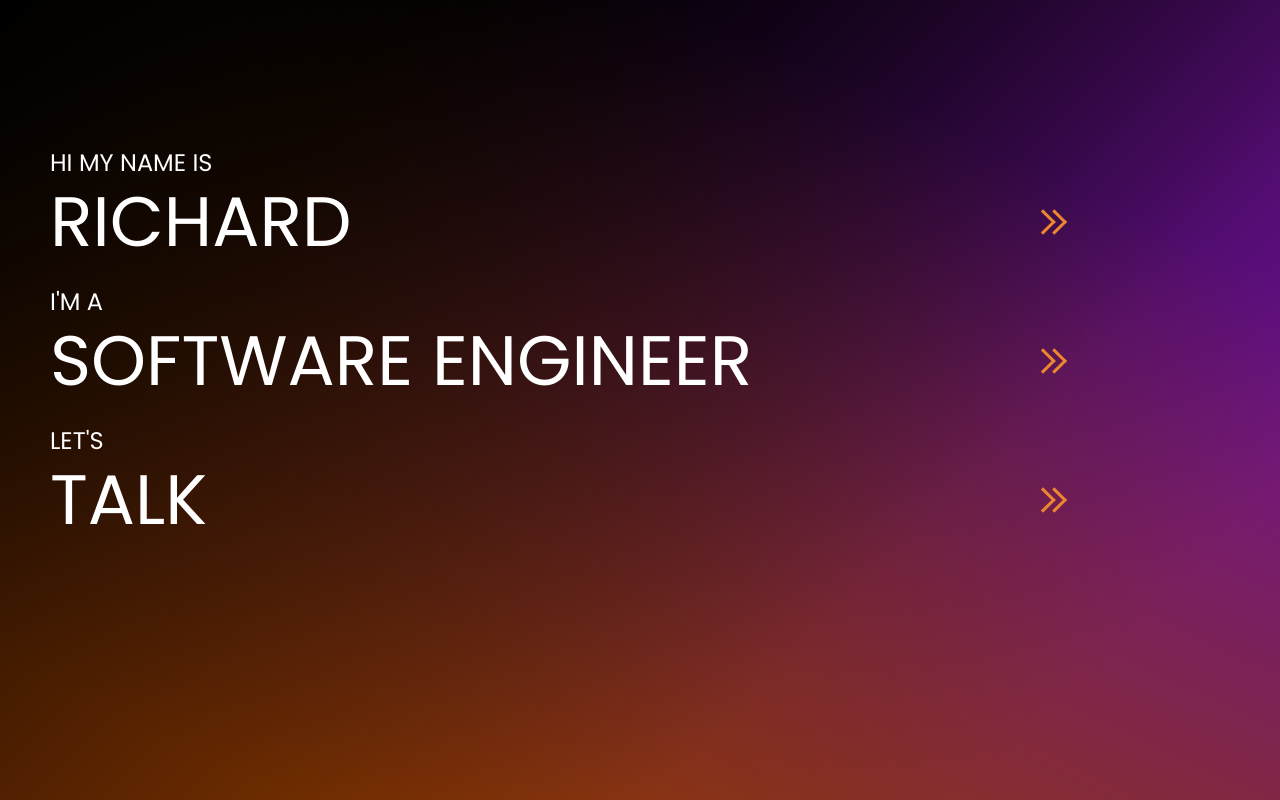
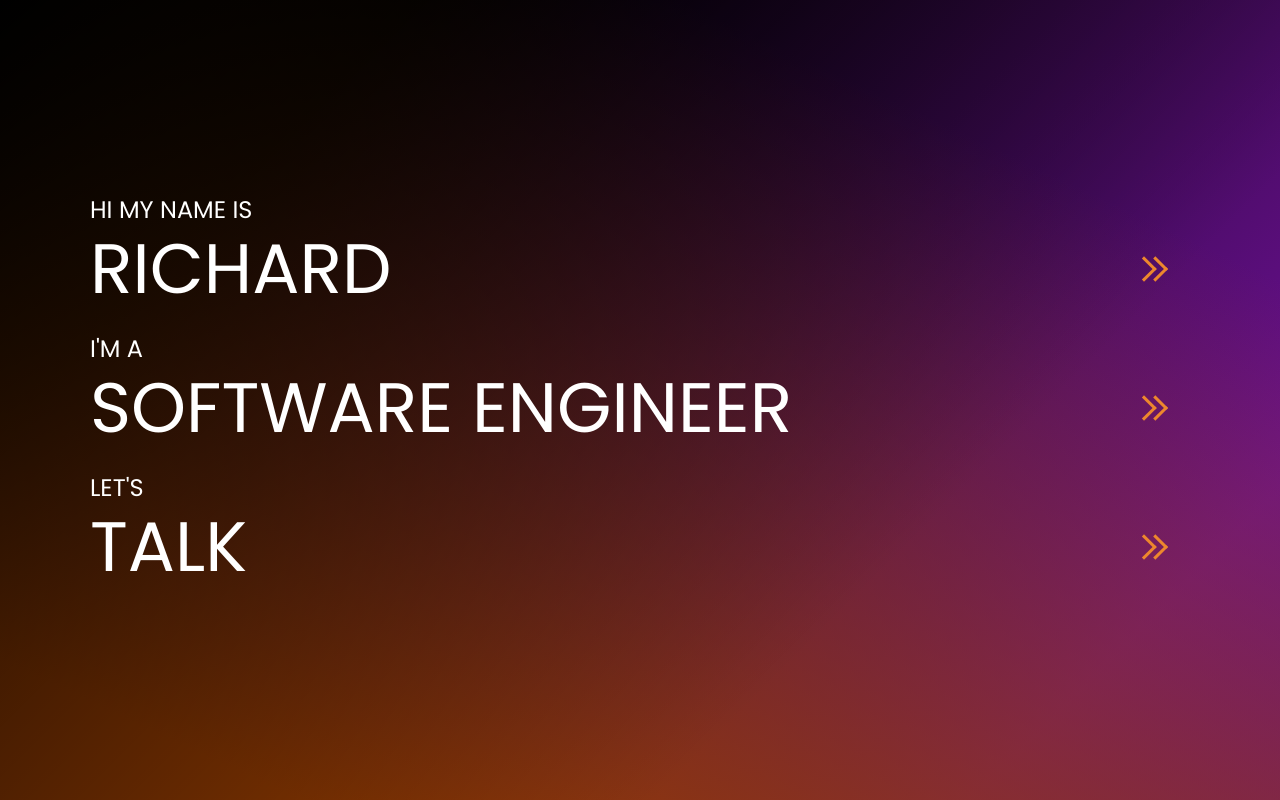
Before and after one commit to RSee07/richardsee, a React app: page / in a window 1280 px wide. Built offline with nearby package versions, Linux system fonts and the light colour scheme.

Commit message:
Intro component scales for desktop

```diff
--- a/src/components/pages/Content.js
+++ b/src/components/pages/Content.js
@@ -92,7 +92,6 @@ const Content = ({ data, location }) => {
                                 path="/"
                                 render={() => <Intro />}
                             />
-
                         </Switch>
                     </Wrapper>
                 </CSSTransition>
--- a/src/components/pages/Intro.js
+++ b/src/components/pages/Intro.js
@@ -4,6 +4,13 @@ import styled from 'styled-components'
 import { ArrowRight } from '../Arrow'
 import { H1, P } from '../Text'
 import { color } from '../Helper'
+
+const DesktopWrapper = styled.div`
+    @media (min-width: 900px) {
+        height: 100vh;
+        display: flex;
+    }
+`
 
 const Wrapper = styled.div`
     width: 100vw;
@@ -13,6 +20,17 @@ const Wrapper = styled.div`
 
     @media (min-width: 400px) {
         padding-left: 50px;
+    }
+
+    @media (min-width: 900px) {
+        width: 800px;
+        padding-top: 0;
+        padding-left: 0;
+        margin: auto;
+    }
+
+    @media (min-width: 1200px) {
+        width: 1100px;
     }
 `
 
@@ -47,6 +65,7 @@ const Text = H1.extend`
 
     @media (min-width: 900px) {
         font-size: 60px;
+        width: 95%;
     }
 
     @media (min-width: 1200px) {
@@ -70,6 +89,7 @@ const IntroP = P.extend`
 `
 
 const Intro = () => (
+    <DesktopWrapper>
         <Wrapper>
             <IntroP>HI MY NAME IS</IntroP>
             <Nav to="/about">
@@ -87,6 +107,7 @@ const Intro = () => (
                 <ArrowRight/>
             </Nav>
         </Wrapper>
+    </DesktopWrapper>
 )
 
 export default Intro
```
Lines whose indentation alone changed are shown as unchanged.
